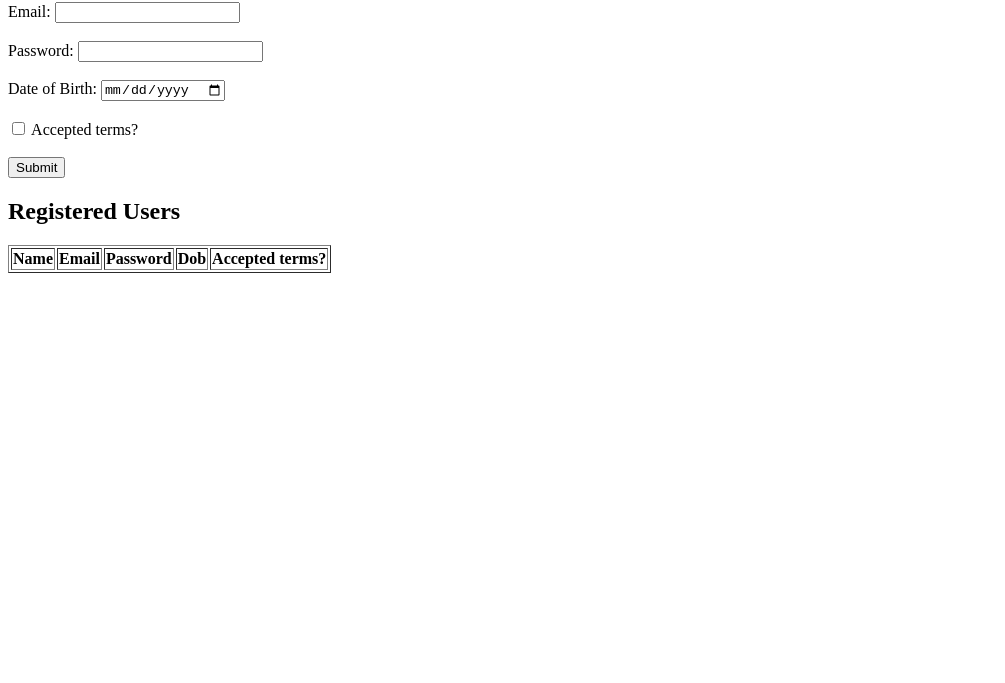
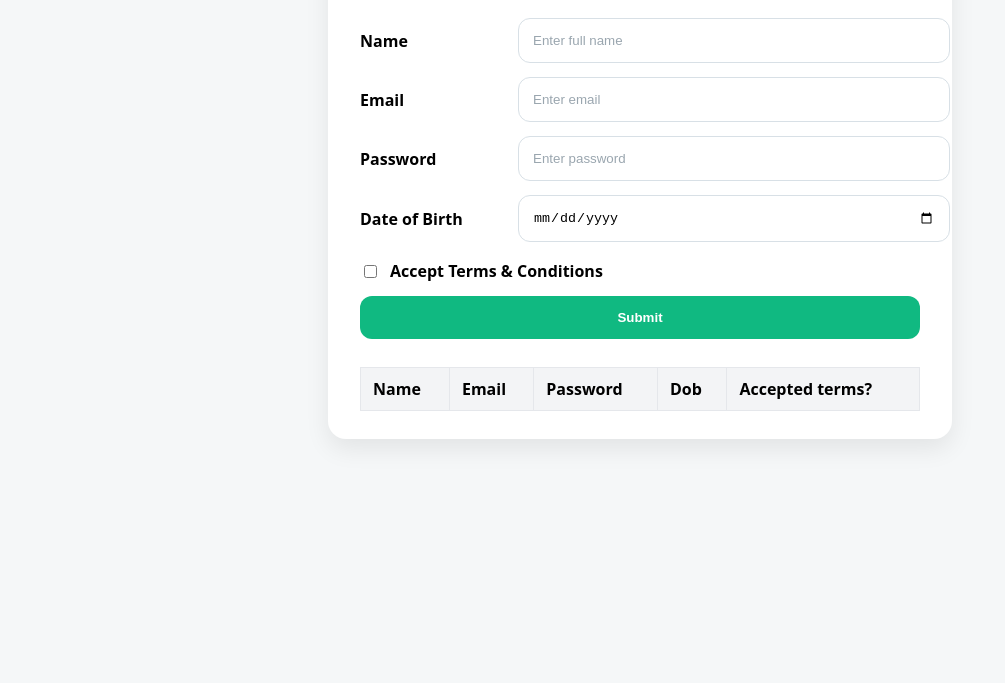
Before and after one commit to melamsanjana/capstone-registration, a plain HTML site: page index.html in a window 1280 px wide. Shown: the part 117-800 px from the top of the page, without its empty margins (0-1005 px from the left). Drawn offline with Linux system fonts and the light colour scheme.

Commit message:
Update index.html

```diff
--- a/index.html
+++ b/index.html
@@ -1,22 +1,60 @@
-<!DOCTYPE html>
+<!doctype html>
 <html lang="en">
 <head>
-  <meta charset="UTF-8">
+  <meta charset="utf-8" />
+  <meta name="viewport" content="width=device-width,initial-scale=1" />
   <title>Registration Form</title>
+  <style>
+    :root { font-family: system-ui, -apple-system, Segoe UI, Roboto, Arial, sans-serif; }
+    body { background:#f5f7f8; margin:0; padding:40px; display:flex; justify-content:center; }
+    .card { width: 560px; background:#fff; border-radius:18px; box-shadow:0 10px 24px rgba(0,0,0,.08); padding:28px 32px; }
+    h1 { text-align:center; margin:0 0 24px; }
+    form { display:grid; grid-template-columns:140px 1fr; gap:14px 18px; }
+    label { align-self:center; font-weight:600; }
+    input[type="text"], input[type="email"], input[type="password"], input[type="date"] {
+      width:100%; padding:14px; border:1px solid #d8e0e6; border-radius:12px; outline:none;
+    }
+    input::placeholder { color:#9aa6af; }
+    .full { grid-column:1 / -1; }
+    .terms { display:flex; align-items:center; gap:10px; grid-column:1 / -1; margin-top:4px; }
+    button[type="submit"] {
+      grid-column:1 / -1; padding:14px 18px; border:0; border-radius:12px;
+      background:#10b981; color:#fff; font-weight:700; cursor:pointer;
+    }
+    .error { grid-column:1 / -1; color:#b91c1c; font-size:.95rem; margin-top:-4px; }
+    table { width:100%; margin-top:28px; border-collapse:collapse; }
+    th, td { border:1px solid #e5e7eb; padding:10px 12px; text-align:left; }
+    th { background:#f3f4f6; }
+  </style>
 </head>
 <body>
+  <main class="card">
     <h1>Registration Form</h1>
-  <form id="registrationForm">
-    <label>Name: <input type="text" id="name" required></label><br><br>
-    <label>Email: <input type="email" id="email" required></label><br><br>
-    <label>Password: <input type="password" id="password" required></label><br><br>
-    <label>Date of Birth: <input type="date" id="dob" required></label><br><br>
-    <label><input type="checkbox" id="acceptTerms" required> Accepted terms?</label><br><br>
+
+    <form id="registration-form" novalidate>
+      <label for="name">Name</label>
+      <input id="name" name="name" type="text" placeholder="Enter full name" required />
+
+      <label for="email">Email</label>
+      <input id="email" name="email" type="email" placeholder="Enter email" required />
+
+      <label for="password">Password</label>
+      <input id="password" name="password" type="password" placeholder="Enter password" required minlength="6" />
+
+      <label for="dob">Date of Birth</label>
+      <input id="dob" name="dob" type="date" placeholder="dd/mm/yyyy" required />
+
+      <div class="terms">
+        <input id="terms" name="terms" type="checkbox" />
+        <label for="terms">Accept Terms &amp; Conditions</label>
+      </div>
+
+      <p id="msg" class="error" hidden></p>
+
       <button type="submit">Submit</button>
     </form>
 
-  <h2>Registered Users</h2>
-  <table border="1">
+    <table id="users-table" aria-label="Registered users">
       <thead>
         <tr>
           <th>Name</th>
@@ -26,10 +64,9 @@
           <th>Accepted terms?</th>
         </tr>
       </thead>
-    <tbody id="userTableBody">
-      <!-- Data will be inserted here -->
-    </tbody>
+      <tbody id="users-tbody"><!-- stays empty on first visit --></tbody>
     </table>
+  </main>
 
   <script src="index.js"></script>
 </body>
```
Lines whose indentation alone changed are shown as unchanged.
